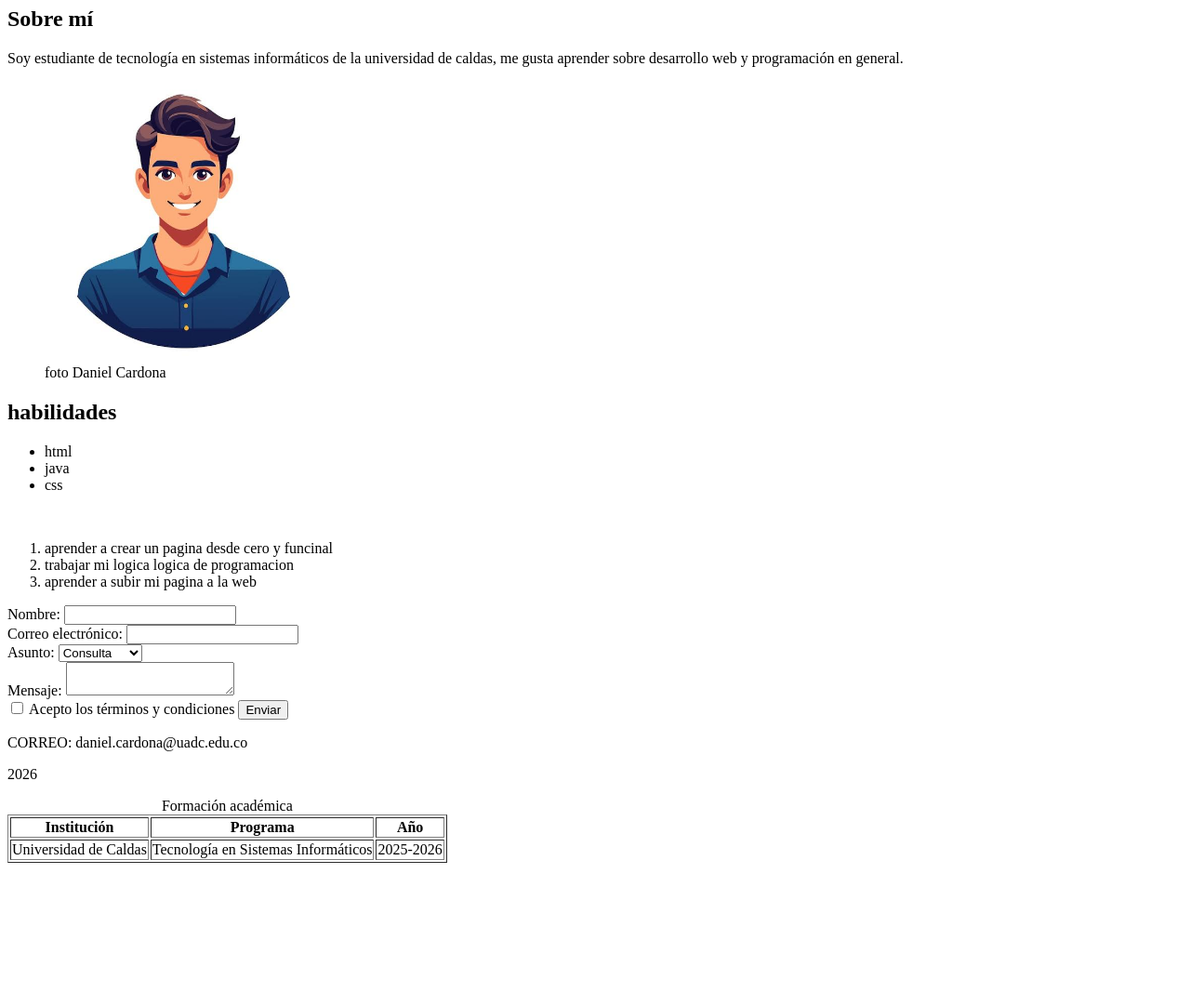
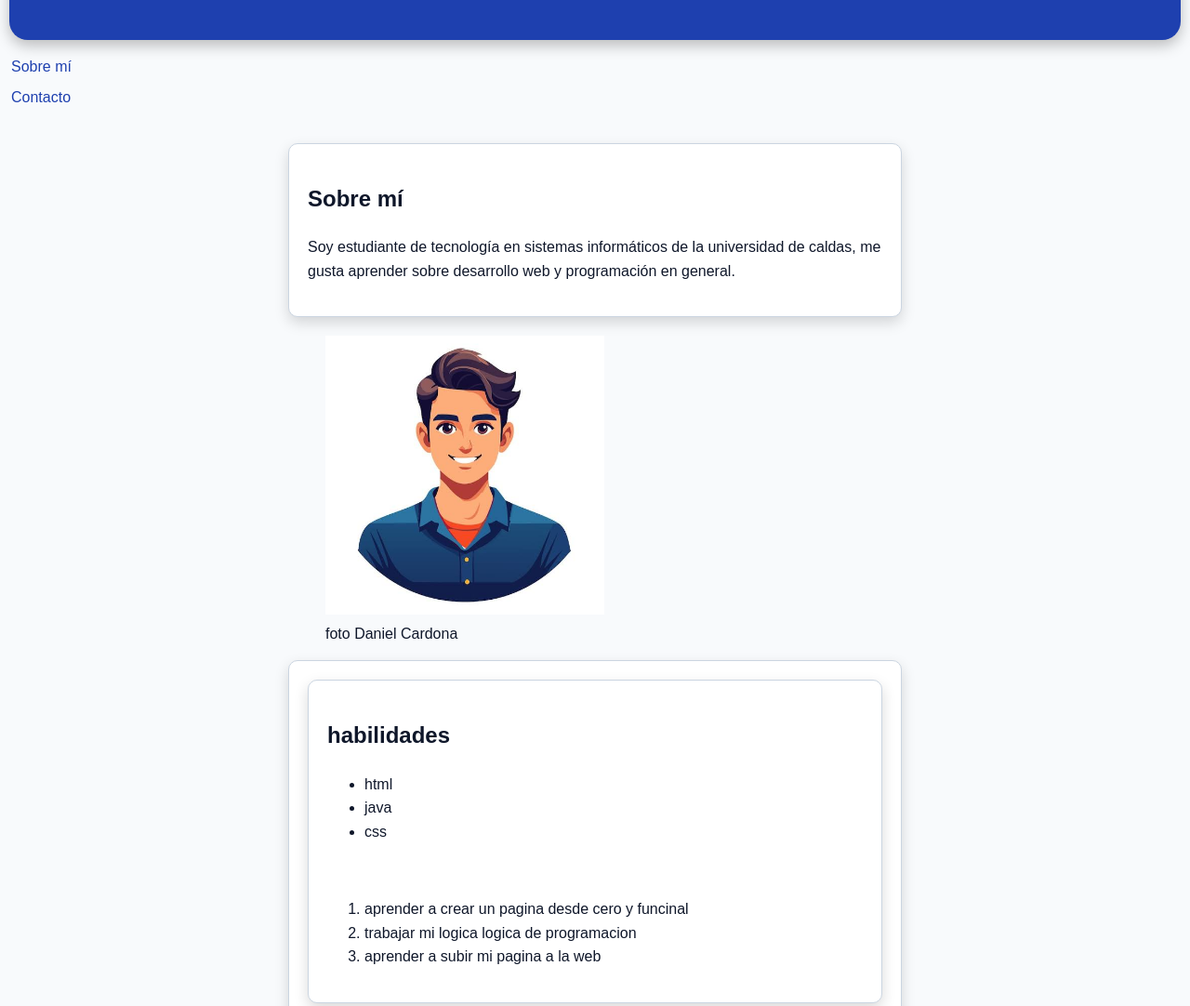
Before and after one commit to danielcardona46090-bit/miperfil, a plain HTML site: page perfil.html in a window 1280 px wide. Shown: the part 163-1245 px from the top of the page at 93% size. Before the commit the page ends 1099 px from the top, so only its background shows below. Drawn offline with Linux system fonts and the light colour scheme.

Commit message:
Estilos del perfil: box model, variables y estados

```diff
--- /dev/null
+++ b/css/estilo.css
@@ -0,0 +1,130 @@
+*{
+    box-sizing: border-box;
+}
+
+:root{
+   --primario: #1E40AF;
+    --texto: #0F172A;
+    --fondo: #F8FAFC;
+    --borde: #CBD5E1;
+}
+
+body{
+    background-color: var(--fondo);
+    color: var(--texto);
+    line-height: 1.6;
+    margin: 0;
+    font-family: Arial, Helvetica, sans-serif;
+}
+
+main{
+    max-width: 700px;
+    margin: 0 auto;
+    padding: 20px;
+}
+
+header{
+    background-color: var(--primario);
+    color: white;
+    padding: 30px;
+    border-radius: 20px;
+    box-shadow: 0 6px 15px rgba(0,0,0,.25);
+    text-align: center;
+    margin: 10px;
+}
+
+header img{
+    width: 150px;
+    height: 150px;
+    border-radius: 50%;
+    border: 4px solid white;
+    object-fit: cover;
+}
+
+nav ul{
+    list-style: none;
+    padding: 0;
+}
+
+nav li{
+    margin-bottom: 8px;
+}
+
+nav a{
+    text-decoration: none;
+    color: var(--primario);
+    padding: 8px 12px;
+    border-radius: 10px;
+    transition: .3s;
+}
+
+nav a:hover{
+    background-color: var(--primario);
+    color: white;
+}
+
+
+.tarjeta{
+    background-color: white;
+    border: 1px solid var(--borde);
+    border-radius: 10px;
+    padding: 20px;
+    box-shadow: 0 6px 15px rgba(0,0,0,.15);
+    margin-bottom: 20px;
+}
+
+table{
+    width: 100%;
+    border-collapse: collapse;
+}
+
+th,
+td{
+    border: 1px solid var(--borde);
+    padding: 10px;
+    text-align: left;
+}
+
+th{
+    background-color: var(--primario);
+    color: white;
+}
+
+tr:nth-child(even){
+    background-color: #F2F2F2;
+}
+
+input,
+textarea,
+select{
+    width: 100%;
+    padding: 10px;
+    border: 1px solid var(--borde);
+    border-radius: 5px;
+    margin-bottom: 12px;
+}
+
+input:focus,
+textarea:focus{
+    border-color: var(--primario);
+    outline: none;
+}
+
+input:not(:focus):invalid,
+textarea:not(:focus):invalid{
+    border-color: red;
+}
+
+button{
+    background-color: var(--primario);
+    color: white;
+    border: none;
+    padding: 12px 20px;
+    border-radius: 8px;
+    cursor: pointer;
+    transition: .3s;
+}
+
+button:hover{
+    background-color: #1D4ED8;
+}
--- a/perfil.html
+++ b/perfil.html
@@ -13,6 +13,8 @@
     <meta property="og:description" content="perfil de Daniel Cardona">
     <meta property="og:image" content="img\images.jpg">
     <meta property="og:type" content="website">
+
+<link rel="stylesheet" href="css/estilo.css">
 </head>
 <body>
     <header>
@@ -28,7 +30,7 @@
         </nav>
 
     <main>
-        <section id="sobre-mi">
+        <section class="tarjeta" id="sobre-mi">
             <h2>Sobre mí</h2>
             <p>Soy estudiante de tecnología en sistemas informáticos de la universidad de caldas,
                 me gusta aprender sobre desarrollo web y programación en general.</p>
@@ -39,8 +41,8 @@
             <figcaption>foto Daniel Cardona</figcaption>
         </figure>
 
-        <section id="formacion">
-            <table border="1">
+        <section class="tarjeta"id="formacion">
+            <table>
                 <caption>Formación académica</caption>
                 <thead>
                     <tr><th>Institución</th><th>Programa</th><th>Año</th></tr>
@@ -50,7 +52,7 @@
                 </tbody>
         </section>
 
-        <section id="habilidades">
+        <section class="tarjeta"id="habilidades">
             <h2>habilidades</h2>
             <ul>
                 <li>html</li>
@@ -65,7 +67,7 @@
             </ol>
         </section>
 
-        <section id="contacto">
+        <section class="tarjeta" id="contacto">
             <form action="enviar.php" method="post">
                 <label for="nombre">Nombre:</label>
                 <input type="text" id="nombre" name="nombre" required minlength="2">
```
